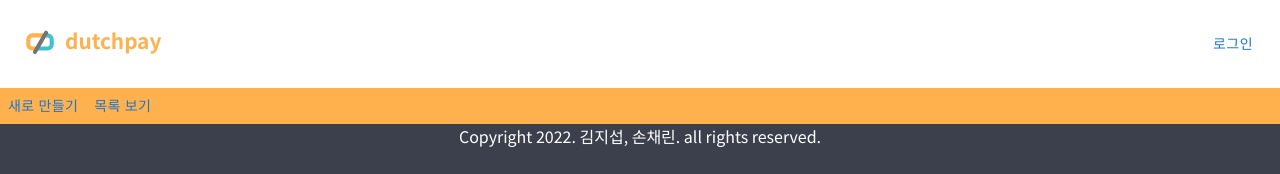
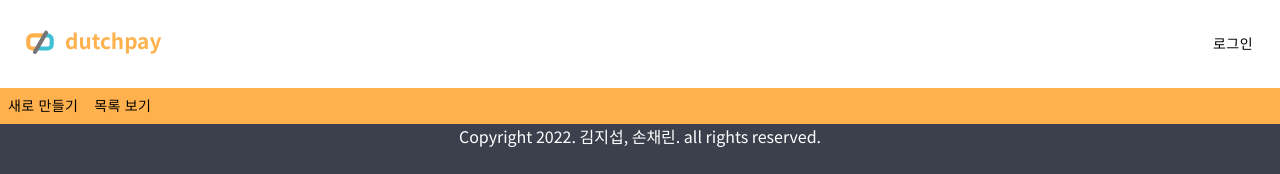
Before and after one commit to kimjisub/dutchpay.jisub.kim, a React (Create React App) app: page / in a window 1280 px wide. Shown: the top 174 px of the page. Built offline with nearby package versions, Linux system fonts and the light colour scheme; no server answers.

Commit message:
feat: button black

```diff
--- a/src/index.scss
+++ b/src/index.scss
@@ -131,6 +131,10 @@ ul {
 	margin: 0;
 }
 
+button {
+	color: black !important;
+}
+
 .red {
 	color: red;
 }
```
